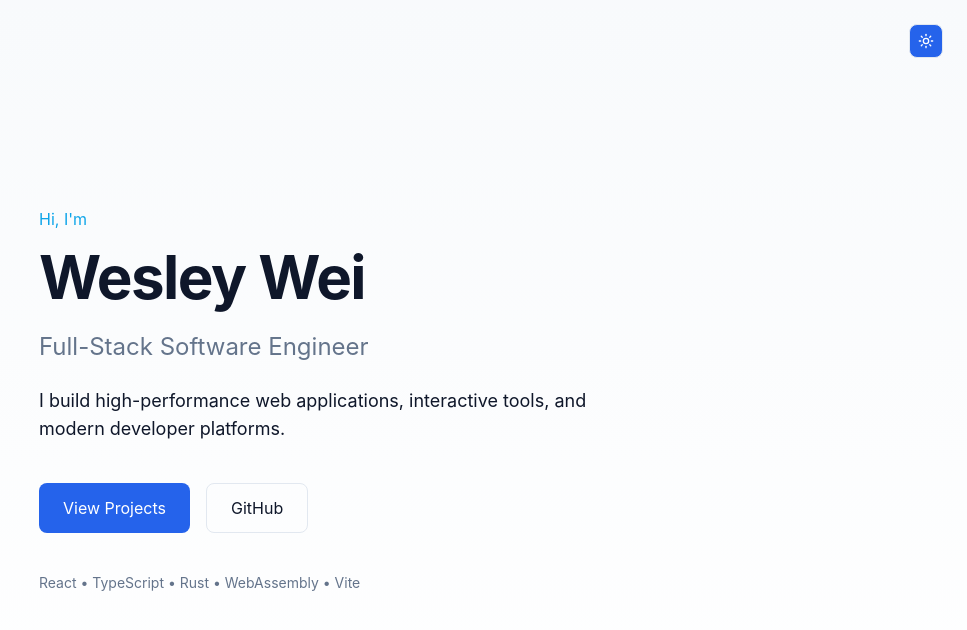
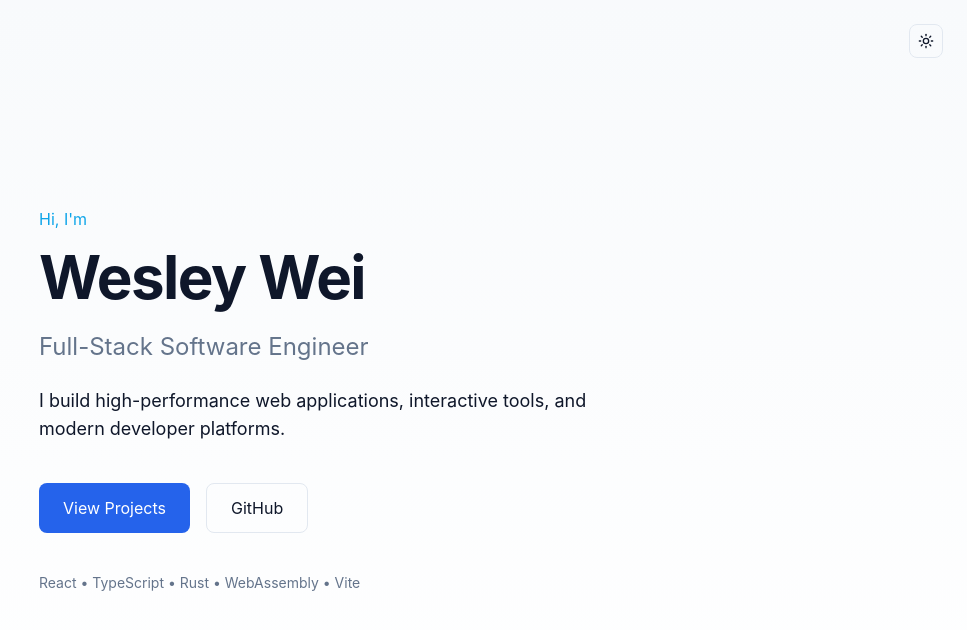
Before and after one commit to JourneyToTheWes/ProjectWesleyWei, a React app in the folder frontend/: page / in a window 1280 px wide. Shown: the top 630 px of the page, without its empty margins (313-1280 px from the left). Built offline with nearby package versions, Linux system fonts and the light colour scheme; the HTML template or start-up script is replaced by a standard one.

Commit message:
Created custom Button component - Replaced button usage with new Button component - Added three Button variants

```diff
--- a/frontend/package.json
+++ b/frontend/package.json
@@ -11,6 +11,7 @@
   },
   "dependencies": {
     "@tailwindcss/vite": "^4.2.1",
+    "clsx": "^2.1.1",
     "framer-motion": "^12.35.2",
     "lucide-react": "^0.577.0",
     "react": "^19.2.0",
--- a/frontend/src/App.tsx
+++ b/frontend/src/App.tsx
@@ -1,19 +1,22 @@
 import { useTheme } from "./hooks/useTheme";
 import { Sun, Moon } from "lucide-react";
 import Hero from "./components/Hero";
+import Button from "./components/ui/Button";
 
 const App = () => {
     const { toggleTheme } = useTheme();
 
     return (
         <div className="min-h-screen">
-            <button
-                className="fixed top-6 right-6 bg-primary text-white border p-2 rounded-lg hover:scale-[1.02] hover:bg-muted transition"
+            <Button
+                variant="ghost"
+                size="icon"
+                className="fixed top-6 right-6 border"
                 onClick={toggleTheme}
             >
                 <Sun className="w-4 h-4 dark:hidden" />
                 <Moon className="w-4 h-4 hidden dark:block" />
-            </button>
+            </Button>
             <main>
                 <Hero />
             </main>
--- a/frontend/src/components/Hero.tsx
+++ b/frontend/src/components/Hero.tsx
@@ -1,3 +1,5 @@
+import Button from "./ui/Button";
+
 const Hero = () => {
     return (
         <section className="min-h-screen flex items-center bg-gradient-to-b from-background to-surface">
@@ -17,13 +19,9 @@ const Hero = () => {
                 </p>
 
                 <div className="flex gap-4">
-                    <button className="bg-primary text-white px-6 py-3 rounded-lg">
-                        View Projects
-                    </button>
+                    <Button variant="primary">View Projects</Button>
 
-                    <button className="border px-6 py-3 rounded-lg">
-                        GitHub
-                    </button>
+                    <Button variant="outline">GitHub</Button>
                 </div>
 
                 <p className="text-sm text-muted mt-10">
--- /dev/null
+++ b/frontend/src/components/ui/Button.tsx
@@ -0,0 +1,37 @@
+import clsx from "clsx";
+
+type ButtonProps = React.ButtonHTMLAttributes<HTMLButtonElement> & {
+    variant?: "primary" | "outline" | "ghost";
+    size?: "default" | "icon";
+};
+
+const Button: React.FC<ButtonProps> = ({
+    variant = "primary",
+    size = "default",
+    className,
+    ...props
+}) => {
+    return (
+        <button
+            className={clsx(
+                "rounded-lg transition cursor-pointer flex items-center justify-center hover:scale-[1.02]",
+
+                variant === "primary" &&
+                    "bg-primary text-white px-6 py-3 hover:opacity-90",
+
+                variant === "outline" && "border px-6 py-3 hover:bg-muted",
+
+                variant === "ghost" && "hover:bg-muted",
+
+                size === "default" && "px-6 py-3",
+
+                size === "icon" && "p-2",
+
+                className,
+            )}
+            {...props}
+        />
+    );
+};
+
+export default Button;
```
Also changed, not shown: 1 other file (tests, documents, lock files or other folders).
